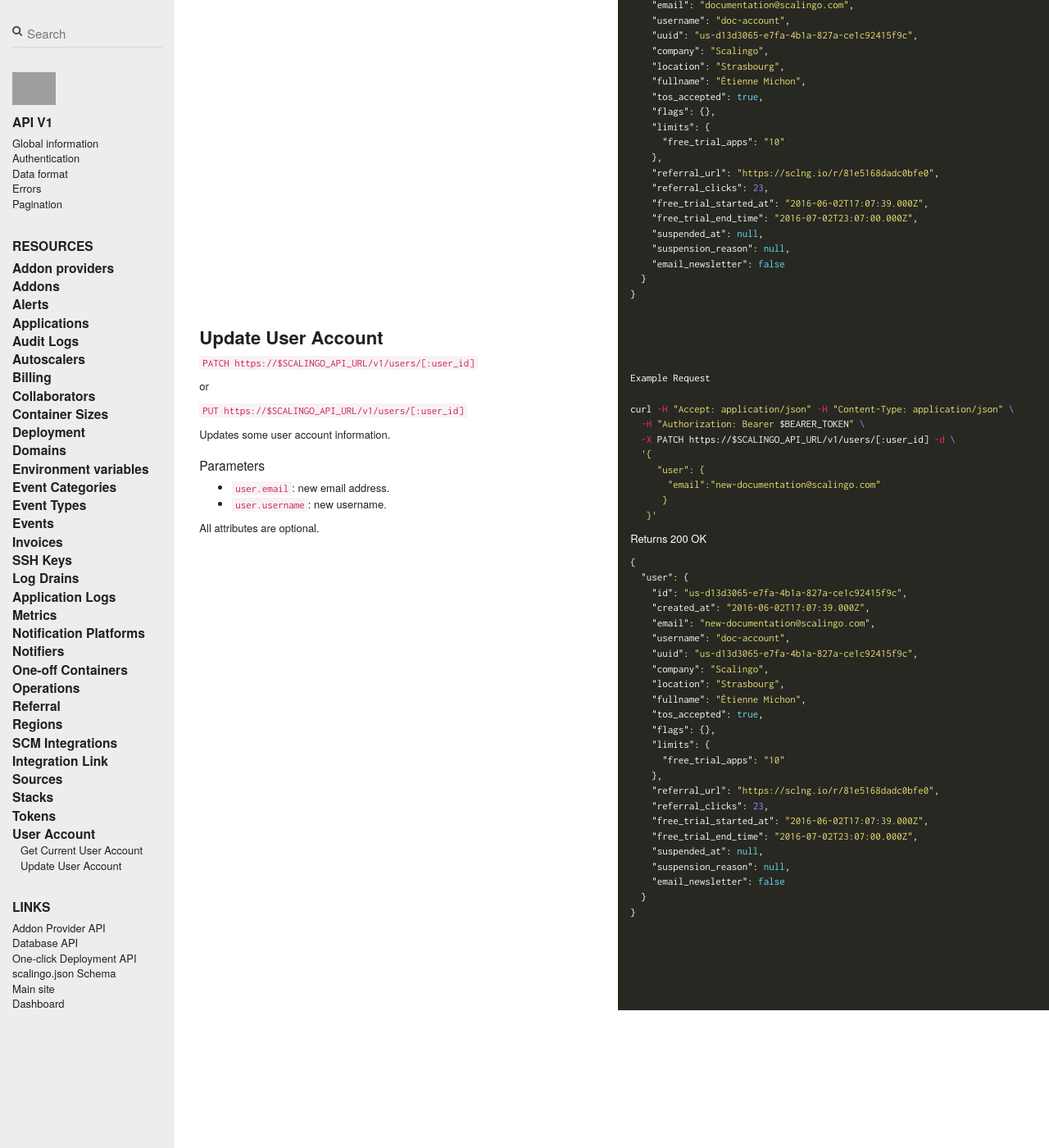
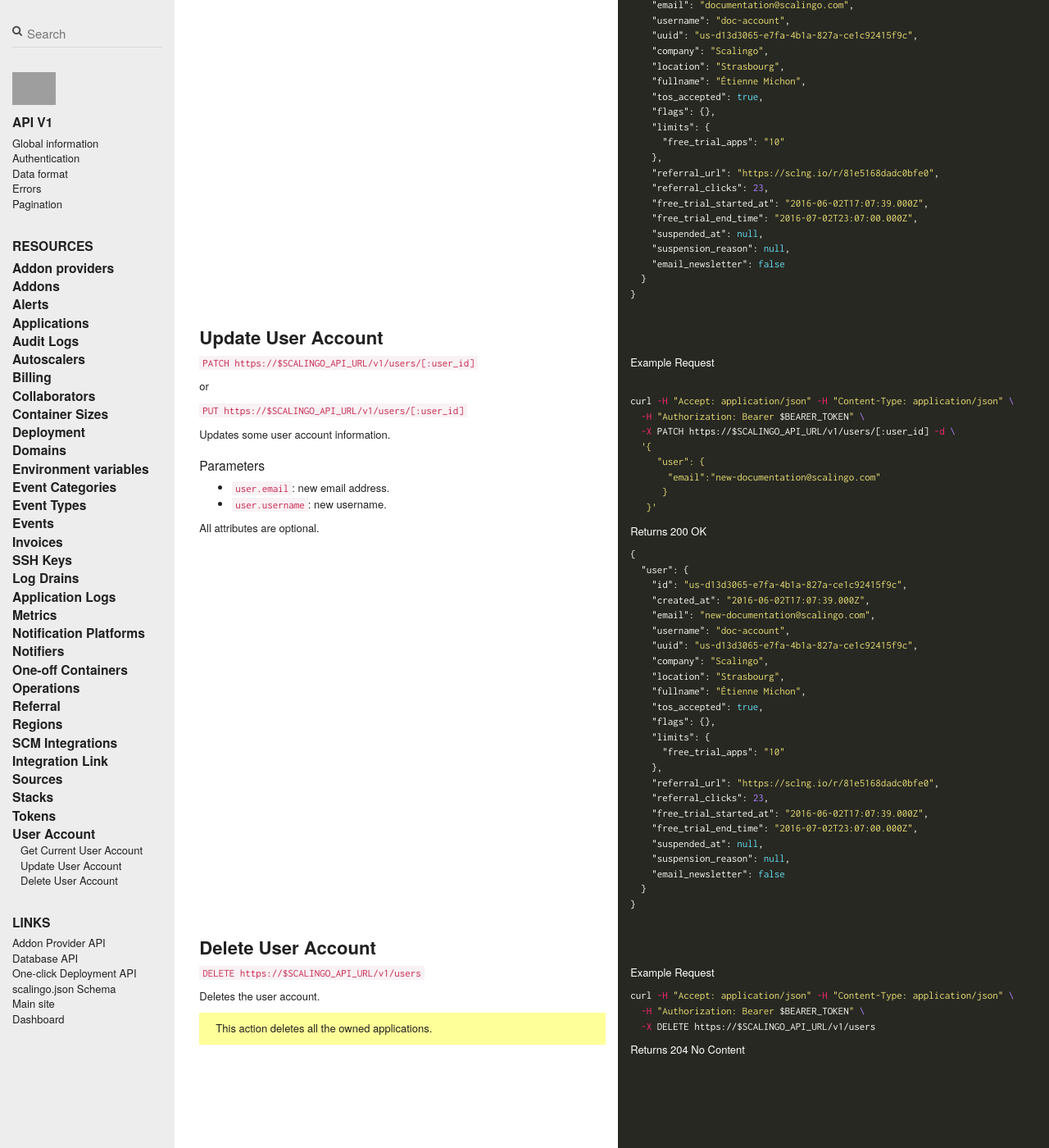
Before and after one commit to jdauphant/developers-documentation, a Jekyll site: the page built from _scalingo_api/user.md, in a window 1280 px wide and 1400 px high, scrolled down 1036 px. Shown: the whole window at 82% size. Built offline with Jekyll 4.4.1, drawn with Linux system fonts in a browser that asks for light colours; nearby versions of some CDN libraries; comment, search, counter and statistics services are not loaded; grey boxes are pictures that could not be loaded.

Commit message:
Add documentation about the users#destroy endpoint

````diff
--- a/_scalingo_api/user.md
+++ b/_scalingo_api/user.md
@@ -132,9 +132,9 @@ All attributes are optional.
 
 ||| col |||
 
+Example Request
+
 ```shell
-
-Example Request
 
 curl -H "Accept: application/json" -H "Content-Type: application/json" \
   -H "Authorization: Bearer $BEARER_TOKEN" \
@@ -174,3 +174,27 @@ Returns 200 OK
   }
 }
 ```
+
+--- row ---
+
+## Delete User Account
+
+--- row ---
+
+`DELETE https://$SCALINGO_API_URL/v1/users`
+
+Deletes the user account.
+
+> This action deletes all the owned applications.
+
+||| col |||
+
+Example Request
+
+```shell
+curl -H "Accept: application/json" -H "Content-Type: application/json" \
+  -H "Authorization: Bearer $BEARER_TOKEN" \
+  -X DELETE https://$SCALINGO_API_URL/v1/users
+```
+
+Returns 204 No Content
````
Also changed, not shown: _scalingo_api/collaborators.md (+6 -6 lines).
